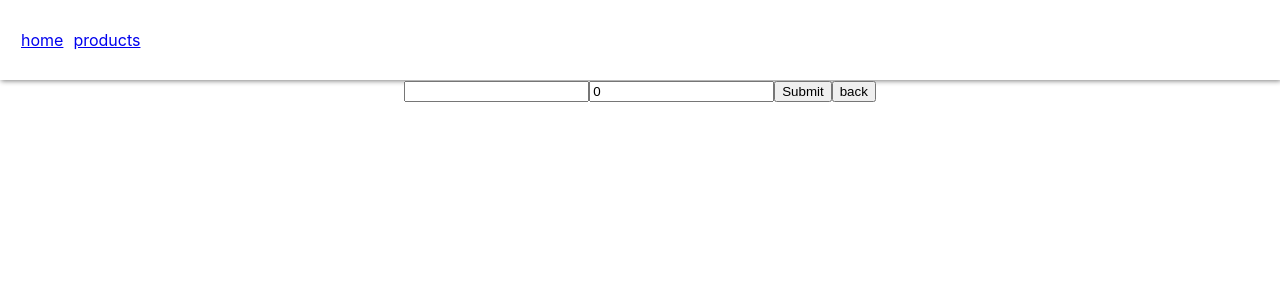
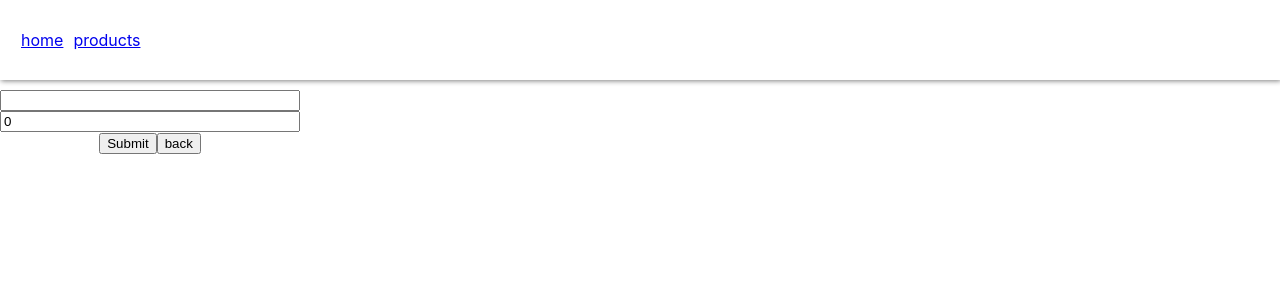
Before and after one commit to rudyyazdi/flashy, a React app: page /products/new in a window 1280 px wide. Shown: the top 300 px of the page. Built offline with nearby package versions, Linux system fonts and the light colour scheme.

Commit message:
added yup

```diff
--- a/app/Product/Product.tsx
+++ b/app/Product/Product.tsx
@@ -1,12 +1,23 @@
 import React, { useState, useEffect } from "react";
 import { Route, Link, Switch } from "react-router-dom";
-import { Formik, Form, Field, ErrorMessage } from 'formik';
+import { Formik, Form, Field, ErrorMessage } from "formik";
+import * as yup from "yup";
 
 interface Iproduct {
   price: number;
   name: string;
   // _id: string;
 }
+
+const productSchema = yup.object().shape({
+  name: yup.string().required(),
+  price: yup
+    .number()
+    .required()
+    .positive()
+    .integer(),
+});
+
 
 const List: React.FC<{setIsLoading: React.Dispatch<boolean>}> = ({ setIsLoading }) => {
   const [products, setProducts] = useState<Iproduct[]>([]);
@@ -32,9 +43,11 @@ const List: React.FC<{setIsLoading: React.Dispatch<boolean>}> = ({ setIsLoading
 };
 
 const New: React.FC<{setIsLoading: React.Dispatch<boolean>; isLoading: boolean}> = ({ setIsLoading, isLoading }) => {
-  const validate = (values: Iproduct) => {
-    let errors = {};
-    return errors;
+  const formStyle: React.CSSProperties = {
+    marginTop: "10px",
+    display: "flex",
+    flexDirection: "column",
+    width: "300px"
   };
 
   const onSubmit = (values: Iproduct) => {
@@ -46,14 +59,15 @@ const New: React.FC<{setIsLoading: React.Dispatch<boolean>; isLoading: boolean}>
     <div>
       <Formik
         initialValues={{ name: '', price: 0 }}
-        validate={validate}
+        validationSchema={productSchema}
         onSubmit={onSubmit}
       >
-        <Form>
+        <Form style={formStyle}>
           <Field type="name" name="name" />
           <ErrorMessage name="name" component="div" />
           <Field type="price" name="price" />
           <ErrorMessage name="price" component="div" />
+          <div>
             <button type="submit" disabled={isLoading}>
               Submit
             </button>
@@ -62,6 +76,7 @@ const New: React.FC<{setIsLoading: React.Dispatch<boolean>; isLoading: boolean}>
                 <span>back</span>
               </button>
             </Link>
+          </div>
         </Form>
       </Formik>
     </div>
--- a/package.json
+++ b/package.json
@@ -14,6 +14,7 @@
     "@types/react": "16.8.13",
     "@types/react-dom": "16.8.4",
     "@types/react-router-dom": "^4.3.2",
+    "@types/yup": "^0.26.12",
     "babel-core": "7.0.0-bridge.0",
     "babel-eslint": "9.0.0",
     "babel-jest": "23.6.0",
@@ -72,7 +73,8 @@
     "webpack": "4.28.3",
     "webpack-dev-server": "3.1.14",
     "webpack-manifest-plugin": "2.0.4",
-    "workbox-webpack-plugin": "3.6.3"
+    "workbox-webpack-plugin": "3.6.3",
+    "yup": "^0.27.0"
   },
   "scripts": {
     "start": "FORCE_COLOR=true nf start",
```
Also changed, not shown: 1 other file (tests, documents, lock files or other folders). Lines whose indentation alone changed are shown as unchanged.
